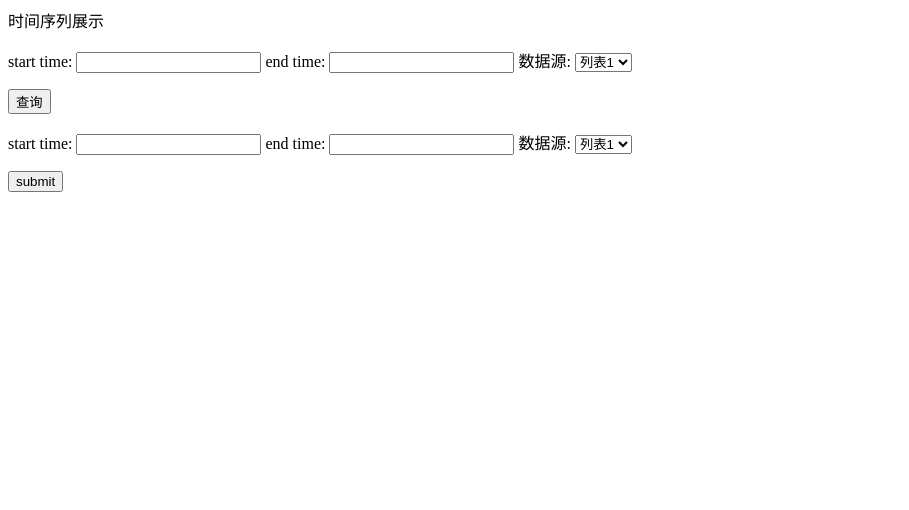
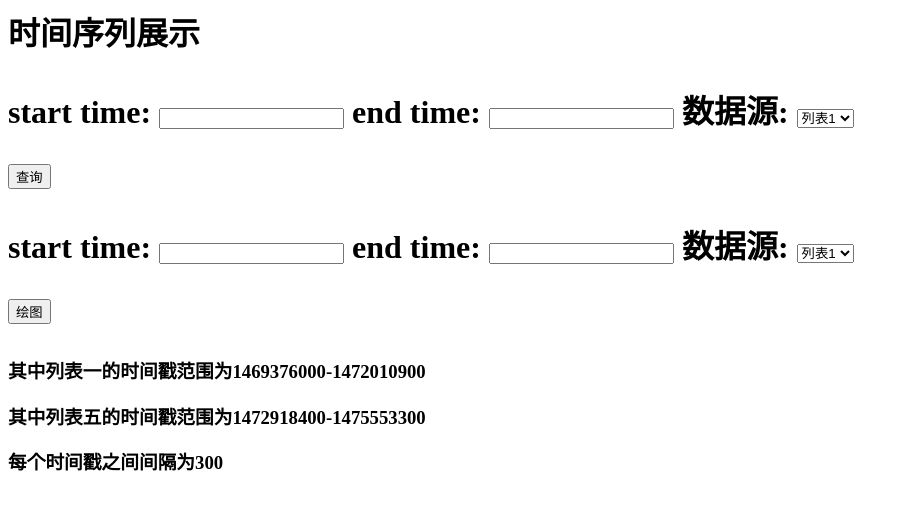
Before and after one commit to linestao/bjtu_INSIS_T_017, a Flask app: page / in a window 1280 px wide. Shown: the top 510 px of the page, without its empty margins (0-909 px from the left). Run offline with Flask 2, Linux system fonts and the light colour scheme.

Commit message:
Add files via upload

```diff
--- a/templates/main.html
+++ b/templates/main.html
@@ -1,8 +1,8 @@
-时间序列展示
+<h1>时间序列展示<h1>
 <form action="http://localhost:5000/result"“ method="POST">
     <p>start time: <input type = "int" name = "start" />
       end time:  <input type = "int" name = "end" />
-    <span class="font02">  数据源: </span>
+    <span class="font02">   数据源:  </span>
     <select Name = "chose">
         <option value="list1">列表1</option>
         <option value="list2">列表5</option>
@@ -17,5 +17,9 @@
         <option value="list1">列表1</option>
         <option value="list2">列表5</option>
     </select><p>
-      <input type = "submit" value = "submit" /></p>
+      <input type = "submit" value = "绘图" /></p>
   </form>
+
+    <h3>其中列表一的时间戳范围为1469376000-1472010900<h3>
+    <h3>其中列表五的时间戳范围为1472918400-1475553300<h3>
+    <h3>每个时间戳之间间隔为300<h3>
```
